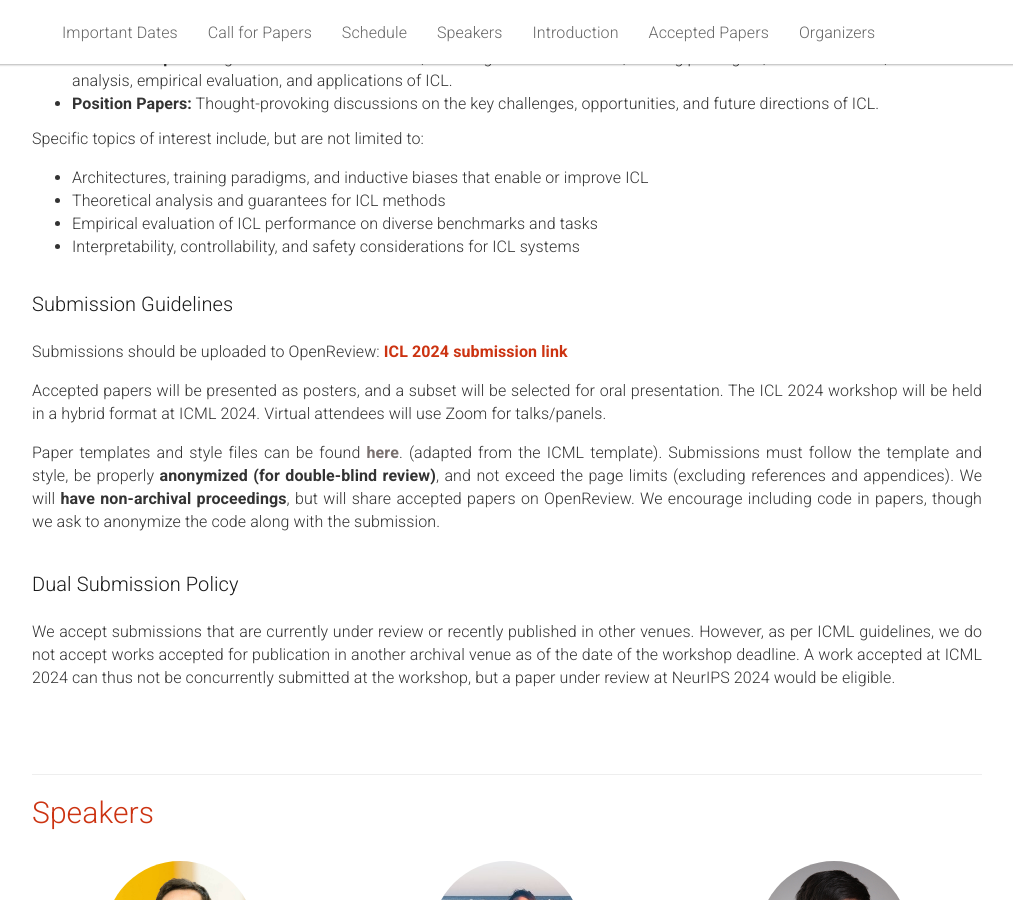
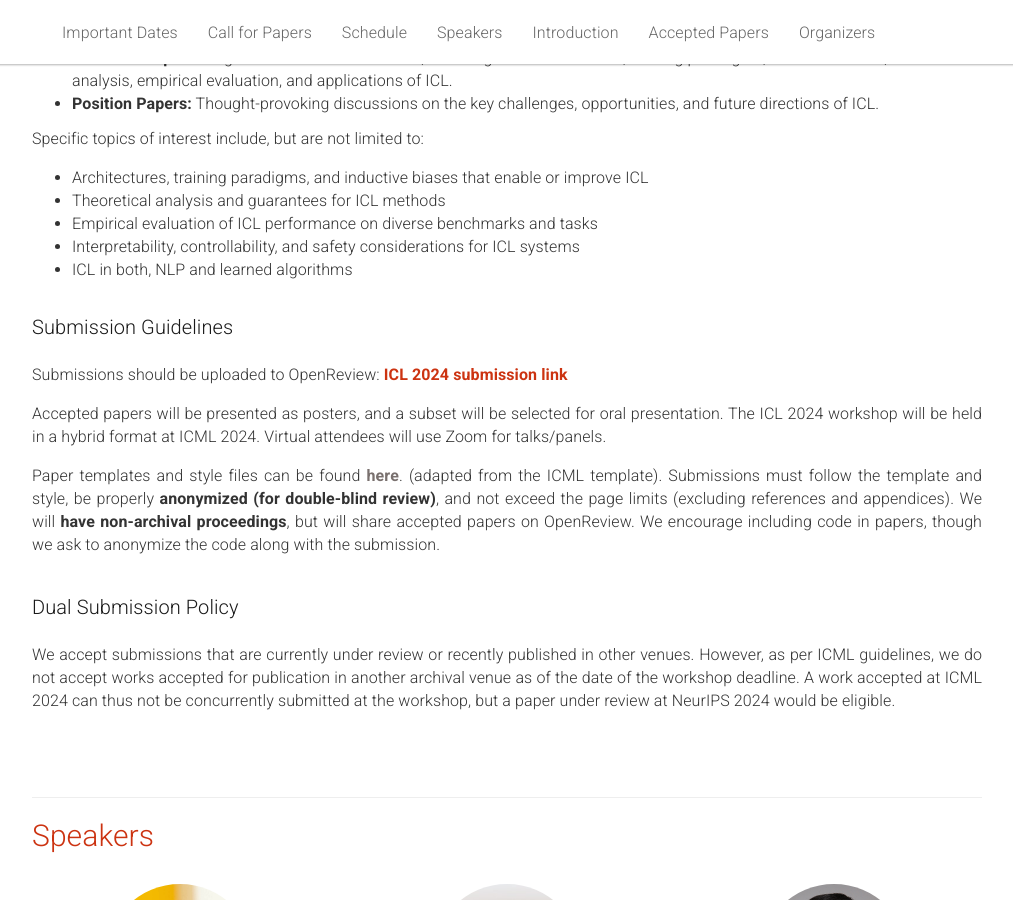
Before and after one commit to iclworkshop/iclworkshop.github.io, a Jekyll site: the page built from _pages/home.md, in a window 1280 px wide and 900 px high, scrolled down 2564 px. Shown: the whole window, without its empty margins (133-1146 px from the left). Built offline with Jekyll 4.4.1, drawn with Linux system fonts in a browser that asks for light colours.

Commit message:
Added CfP

```diff
--- a/_pages/home.md
+++ b/_pages/home.md
@@ -235,6 +235,7 @@ In-context learning (ICL) is an emerging capability of large-scale models, inclu
           <li>Theoretical analysis and guarantees for ICL methods</li>
           <li>Empirical evaluation of ICL performance on diverse benchmarks and tasks</li>
           <li>Interpretability, controllability, and safety considerations for ICL systems</li>
+          <li>ICL in both, NLP and learned algorithms</li>
         </ul>
         <br />
         <h3>Submission Guidelines</h3>
```
